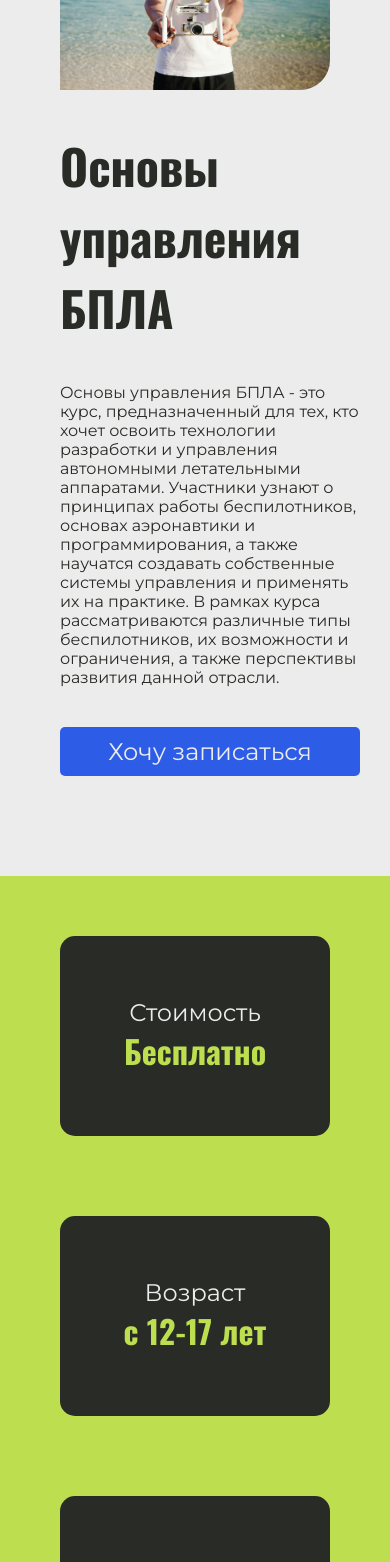
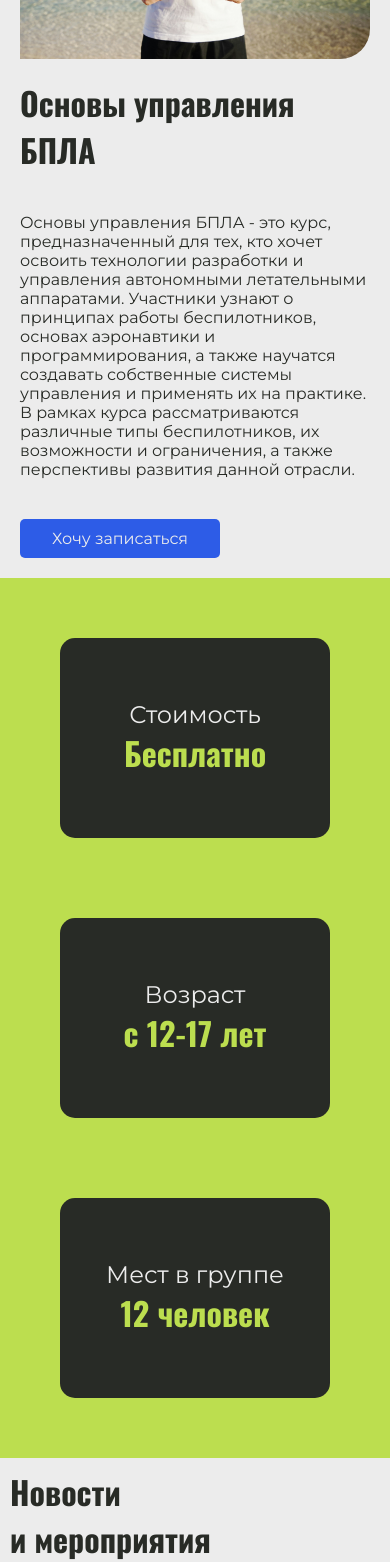
Before and after one commit to Hikabuchi/my-app, a React (Create React App) app: page / in a window 390 px wide. Shown: the part 432-1994 px from the top of the page. Built offline with nearby package versions, Linux system fonts and the light colour scheme.

Commit message:
update style

```diff
--- a/src/Pages/HomePage/HomePage.css
+++ b/src/Pages/HomePage/HomePage.css
@@ -5,14 +5,14 @@
 .About-curse{
     font-family: "Montserrat", sans-serif;
 	display: flex;
-	padding: 100px 90px;
+	padding: 90px;
 	gap: 40px;
 }
 
 .about-curse-h2{
 	color: var(--color1);
 	font-family: "Oswald", sans-serif;
-	font-size: 4.5rem;
+	font-size: 4rem;
 	font-weight: 700;
 }
 
@@ -89,12 +89,17 @@
 	font-weight: 700;
 }
 
+.h2-news{
+	margin: 20px 90px;
+}
+
 
 @media(max-width: 1024px){
 	.About-curse{
 		flex-wrap: wrap;
-		padding: 100px 60px;
-		gap: 40px;
+		justify-content: center;
+		padding: 60px;
+		gap: 30px;
 	}
 
 	.about-curse-img img{
@@ -103,7 +108,7 @@
 	}
 
 	.about-curse-h2{
-		font-size: 4rem;
+		font-size: 3rem;
 	}
 
 	.about-curse_container{
@@ -128,12 +133,33 @@
 	.inform-cart-button{
 		font-size: 2rem;
 	}
+
+	.about-curse-link{
+		width: 200px;
+		padding: 10px;
+		font-size: 1.2rem;
+	}
+
+	.h2-news{
+		margin: 15px;
+	}
+
+
 }
 
 @media(max-width: 600px ){
+	.About-curse{
+		padding: 20px;
+		gap: 20px;
+	}
+
+	.about-curse-img img{
+		width: 100%;
+        height: auto;
+	}
 
 	.about-curse-h2{
-		font-size: 3rem;
+		font-size: 2rem;
 	}
 
 	.about-curse-p{
@@ -144,4 +170,12 @@
 		justify-content: center;
 		width: 100%;
 	}
+
+	.about-curse-link{
+		font-size: 1rem;
+	}
+
+		.h2-news{
+		margin: 10px;
+	}
 }
--- a/src/Pages/HomePage/HomePage.jsx
+++ b/src/Pages/HomePage/HomePage.jsx
@@ -39,7 +39,7 @@ const HomePage = () => {
             </div>
           </div>
         <section>
-            <h2>Новости<br />и мероприятия</h2>
+            <h2 className="h2-news about-curse-h2">Новости<br />и мероприятия</h2>
             <News />
         </section>
       </main>
--- a/src/Pages/LoginPage/LoginPage.jsx
+++ b/src/Pages/LoginPage/LoginPage.jsx
@@ -60,10 +60,10 @@ const AuthorizationPage = () => {
               <br/>
                 <Link to="/personal-account" className='sumbit-login'>
                   Войти
-              </Link>
+                </Link>
               <p className='help-links-login'>
                 <Link to="#">Не помню пароль</Link><br />
-                У вас нет учетной записи?
+                    У вас нет учетной записи?
                 <Link to="/register">Зарегистрироваться</Link>
               </p>
             </form>
--- a/src/components/Header/Header.css
+++ b/src/components/Header/Header.css
@@ -90,6 +90,8 @@
         position: absolute;
         top: 70px;
         right: 0;
+        border-bottom-left-radius: 5px;
+        border-bottom-right-radius: 5px;
         background-color: var(--color1);
         padding: 20px 40px;
         z-index: 3;
@@ -100,7 +102,7 @@
     }
 
     .menu-item{
-         margin: 5px;
+         margin: 15px;
     }
 
     .burger-nav a{
--- a/src/components/News/Carousel.css
+++ b/src/components/News/Carousel.css
@@ -8,7 +8,7 @@
   width: 100%;
   display: flex;
   justify-content: end;
-  flex-wrap: nowrap;
+  flex-wrap: wrap;
   gap: 40px;
 }
 
@@ -32,3 +32,90 @@
   width: auto;
 
 }
+
+.flipping-in-front,
+.flipping-in-bac{
+  display: flex;
+  align-items: flex-start;
+  background-color: var(--bac);
+  color: var(--color3);
+  border: none;
+  font-size: 50px;
+  padding: 5px;
+  cursor: pointer;
+}
+
+.carousel-card p{
+  font-size: 1.5rem;
+  font-weight: 600;
+  color: var(--color1);
+  margin: 10px 30px;
+}
+
+.carousel-card a{
+  text-decoration: none;
+}
+
+.carousel-container{
+  margin-bottom: 90px;
+}
+
+.wrap-container-news{
+  display: flex;
+  justify-content: center;
+  flex-wrap: wrap;
+  gap: 30px;
+}
+
+@media(max-width: 1024px){
+  .carousel-inner {
+    gap: 30px;
+  }
+
+  .carousel-card {
+    width: 300px;
+    height: 400px;
+  }
+
+  .container-card-img{
+    height: 200px;
+  }
+
+  .flipping-in-front,
+  .flipping-in-bac{
+    font-size: 40px;
+  }
+
+  .carousel-card p{
+    margin: 10px 20px;
+  }
+
+  .carousel-container{
+    margin-bottom: 60px;
+  }
+}
+
+
+@media(max-width: 600px){
+
+
+  .carousel-inner {
+    gap: 30px;
+  }
+  .container-card-img{
+    height: 100px;
+  }
+
+  .flipping-in-front,
+  .flipping-in-bac{
+    font-size: 20px;
+  }
+
+  .carousel-card p{
+    margin: 10px 10px;
+  }
+
+  .carousel-container{
+    margin-bottom: 20px;
+  }
+}
--- a/src/components/News/news.jsx
+++ b/src/components/News/news.jsx
@@ -7,11 +7,11 @@ import image2 from '../../ass../../assets/images/river.png';
 const Carousel = () => {
   const [currentIndex, setCurrentIndex] = useState(0);
   const cards = [
-    { id: 1, title: 'Новость', content: 'Прошли выездные съемки. Глянь что получтлось!', imeges: image1},
-    { id: 2, title: 'Новость', content: 'Прошли выездные съемки. Глянь что получтлось!', imeges:  image2 },
-    { id: 3, title: 'Новость', content: 'Прошли выездные съемки. Глянь что получтлось!', imeges: image1},
-    { id: 4, title: 'Новость', content: 'Прошли выездные съемки. Глянь что получтлось!', imeges:  image2 },
-    { id: 5, link: '/news-and-ewent', content: 'Еще новости', imeges:   false},
+    { id: 1, title: 'Новость 1', content: 'Прошли выездные съемки. Глянь что получтлось!', imeges: image1},
+    { id: 2, title: 'Новость 2', content: 'Скоро! Пройдет открытый урок по устройству дрона', imeges:  image2 },
+    { id: 3, title: 'Новость 3', content: 'Ещё какаято новость', imeges: image1},
+    { id: 4, title: 'Новость 4', content: 'Последнаяя новость в каруселе', imeges:  image2 },
+    { id: 5, link: '/news-and-ewent', content: 'Еще новости'},
 
   ];
 
@@ -26,7 +26,11 @@ const Carousel = () => {
   return (
     <div className="carousel-container">
       <div className="carousel-inner">
-        {cards.slice(currentIndex, currentIndex + 2).map((card) => (
+        <button onClick={handlePrev} disabled={currentIndex === 0} className='flipping-in-front'>
+          &#171;
+        </button>
+        <div className='wrap-container-news'>
+          {cards.slice(currentIndex, currentIndex + 3).map((card) => (
             <div key={card.id} className="carousel-card">
               <Link to="/news-and-ewent">
                 <div className='container-card-img'>
@@ -37,12 +41,11 @@ const Carousel = () => {
             </div>
           ))}
         </div>
-      <button onClick={handlePrev} disabled={currentIndex === 0} className=''>
 
+        <button onClick={handleNext} disabled={currentIndex >= cards.length - 3} className='flipping-in-bac'>
+          &#187;
         </button>
-      <button onClick={handleNext} disabled={currentIndex >= cards.length - 3}>
-        Next
-      </button>
+      </div>
     </div>
   );
 };
```
Also changed, not shown: src/assets/images/slide-main.png. Lines whose indentation alone changed are shown as unchanged.
